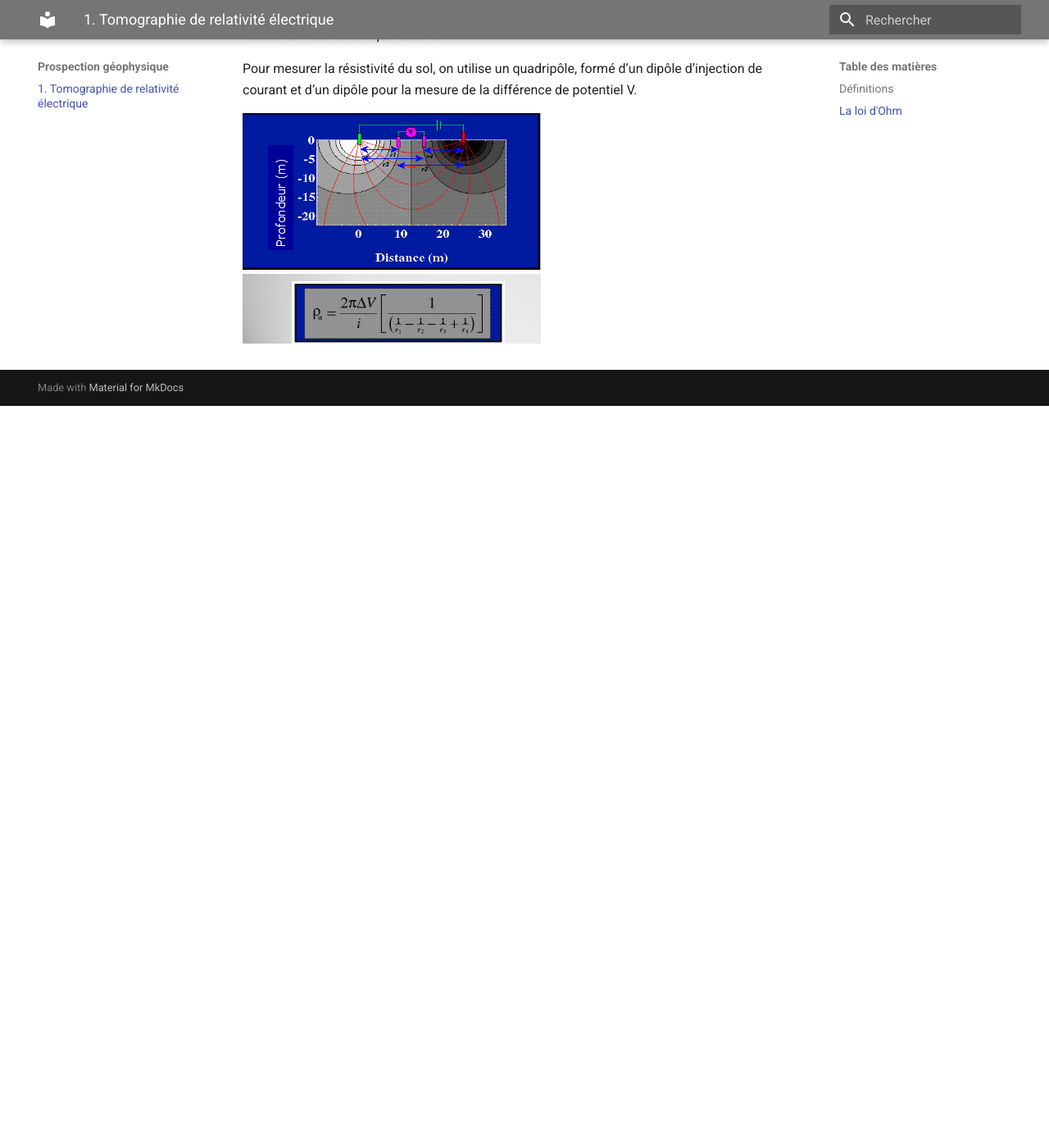
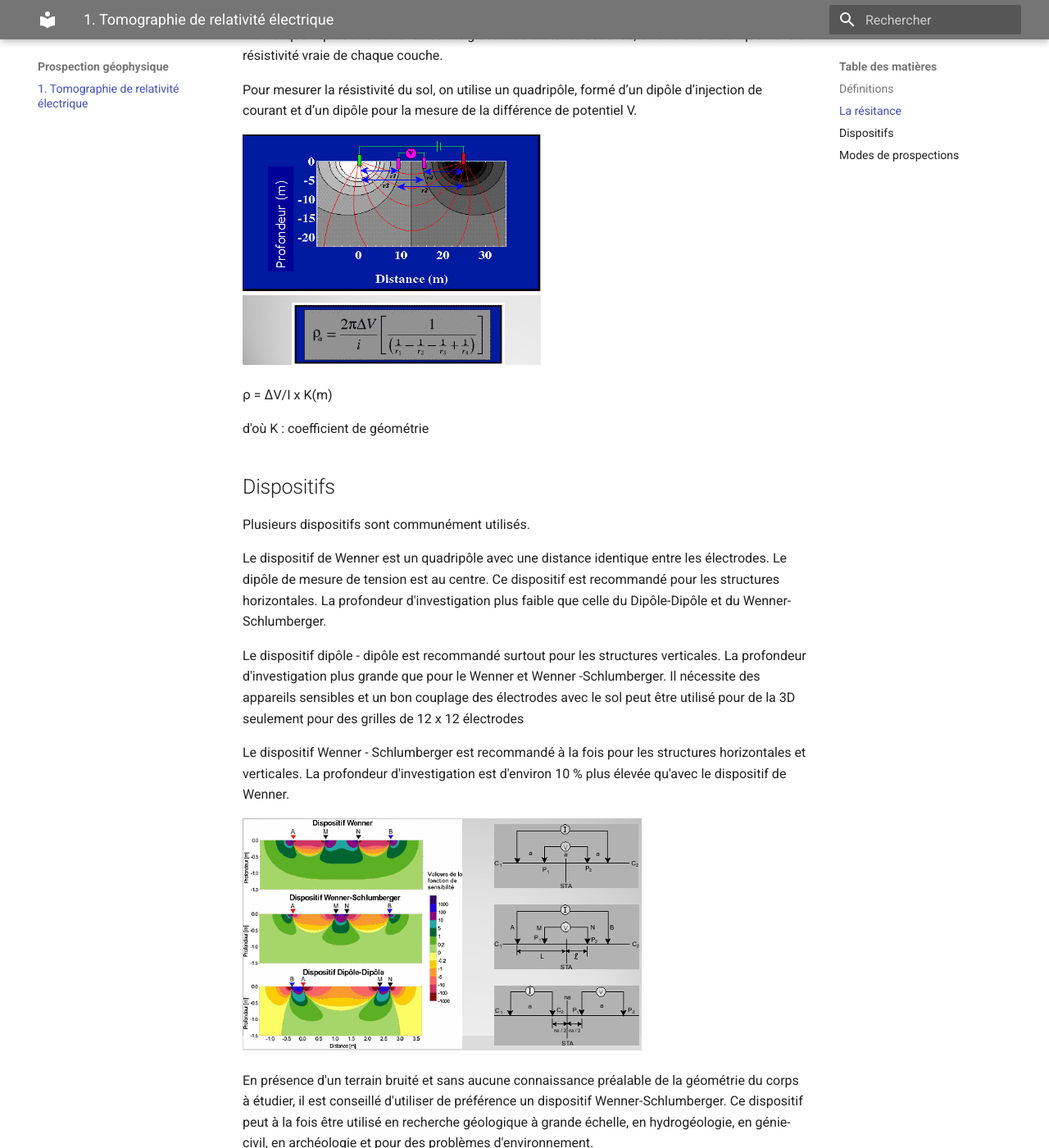
Before and after one commit to Lizeem/L3STcours, an MkDocs documentation site: the page built from Docs/Prospection géophysique/1. Tomographie de relativité électrique.md, in a window 1280 px wide and 1400 px high, scrolled down 1458 px. Shown: the whole window at 82% size. Built offline with MkDocs 1.6.1 and Material for MkDocs 9.7.7, drawn with Linux system fonts in a browser that asks for light colours; before the commit the page ends 1953 px from its top, so only the background shows below that; some of the changed text lies outside the part shown.

Commit message:
Update tomographie de relativité électrique

```diff
--- a/Docs/Prospection géophysique/1. Tomographie de relativité électrique.md
+++ b/Docs/Prospection géophysique/1. Tomographie de relativité électrique.md
@@ -18,20 +18,19 @@ Géophysique passive : n'utilise pas de source
 
 La conductivité électrique représente la capacité de la matière à mettre en mouvement les charges libres sous l'action d'un champ électrique. Au contraire, c'est la résistivité électrique.
 
-## La loi d'Ohm
+## La résitance
 
 La loi d'Ohm : **R = R.I**
 
-La résistance R dépend de la géométrie du matériau; pour un cylindre de section A et de longueur L :  = R.A/L
+La résistance R dépend de la géométrie du matériau; pour un cylindre de section A et de longueur L : ρ = R.A/L
 
-(Ohm/m) est la résistivité du matériau
+ρ(Ohm/m) est la résistivité du matériau
 
 Nous avons besoin de quatre électrodes en surface, deux pour ajuster le courant et deux pour mesurer le potentiel. Ce potentiel est généré par le courant.
 
 ![La loi d'Ohm](Images/courant.PNG)
 
-Plus on augmente la distance entre les électrodes, plus les lignes de courants descendent en profondeur.
-
+Plus on augmente la distance entre les électrodes, plus les lignes de courants descendent en profondeur. Cependant, on espaces les lignes de courants et donc, nous aurons moins d'informations.
 
 Le courant circule dans le sol d’une électrode de courant à l’autre. La densité de courant est plus forte près de la surface qu’en profondeur.
 
@@ -40,3 +39,32 @@ La **résistivité apparente** est la valeur de résistivité obtenue sur le ter
 Pour mesurer la résistivité du sol, on utilise un quadripôle, formé d’un dipôle d’injection de courant et d’un dipôle pour la mesure de la différence de potentiel V.
 
 ![mesure résistivité apparente](Images/ligne.PNG)
+
+ρ = ΔV/I x K(m)
+
+d'où K : coefficient de géométrie
+
+## Dispositifs
+
+Plusieurs dispositifs sont communément utilisés.
+
+Le dispositif de Wenner est un quadripôle avec une distance identique entre les électrodes. Le dipôle de mesure de tension est au centre. Ce dispositif est recommandé pour les structures horizontales. La profondeur d'investigation plus faible que celle du Dipôle-Dipôle et du Wenner-Schlumberger.
+
+
+Le dispositif dipôle - dipôle est recommandé surtout pour les structures verticales. La profondeur d'investigation plus grande que pour le Wenner et Wenner -Schlumberger. Il nécessite des appareils sensibles et un bon couplage des électrodes avec le sol peut être utilisé pour de la 3D seulement pour des grilles de 12 x 12 électrodes
+
+Le dispositif Wenner - Schlumberger est recommandé à la fois pour les structures horizontales et verticales. La profondeur d'investigation est d'environ 10 % plus élevée qu'avec le dispositif de Wenner.
+
+![Les différents dispositifs et leur sensibilité](Images/dispositifs.PNG)
+
+En présence d'un terrain bruité et sans aucune connaissance préalable de la géométrie du corps à étudier, il est conseillé d'utiliser de préférence un dispositif Wenner-Schlumberger. Ce dispositif peut à la fois être utilisé en recherche géologique à grande échelle, en hydrogéologie, en génie-civil, en archéologie et pour des problèmes d'environnement.
+
+Si l'on recherche des structures verticales dans une zone qui n'est pas trop bruitée, avec un résistivimètre est assez sensible et un bon contact avec le sol, il est recommandé d'utiliser un dispositif Dipôle-Dipôle. Ce dispositif peut par exemple convenir en archéologie, en géophysique minière et en génie-civil.
+
+Lorsqu' il s'agit de mettre en évidence des structures horizontales, si le terrain n'est pas trop bruité et que l'on dispose de peu de temps, on utilise un dispositif Wenner.
+
+En 3D, on doit utiliser un dispositif pôle-pôle ou Dipôle-Dipôle.
+
+## Modes de prospections
+
+Il existe deux modes de prospections. Le profilage de la prospection et le sondage de la prospection.
```
Also changed, not shown: Docs/Prospection géophysique/Images/dispositifs.PNG (added).
